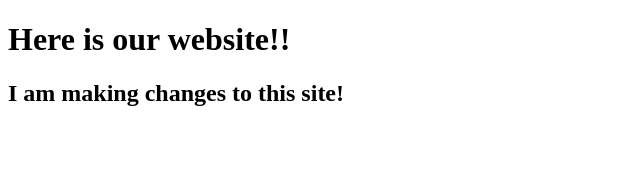
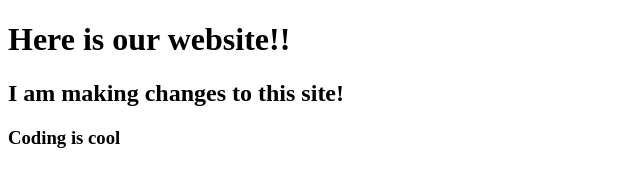
Before and after one commit to mrw7um/github-pages-test-site, a plain HTML site: page index.html in a window 1280 px wide. Shown: the whole page, without its empty margins (0-640 px from the left). Drawn offline with Linux system fonts and the light colour scheme.

Commit message:
added coding is cool

```diff
--- a/index.html
+++ b/index.html
@@ -9,5 +9,6 @@
 <body>
   <h1>Here is our website!!</h1>
     <h2> I am making changes to this site!</h2>
+    <h3> Coding is cool</h3>
 </body>
 </html>
```
